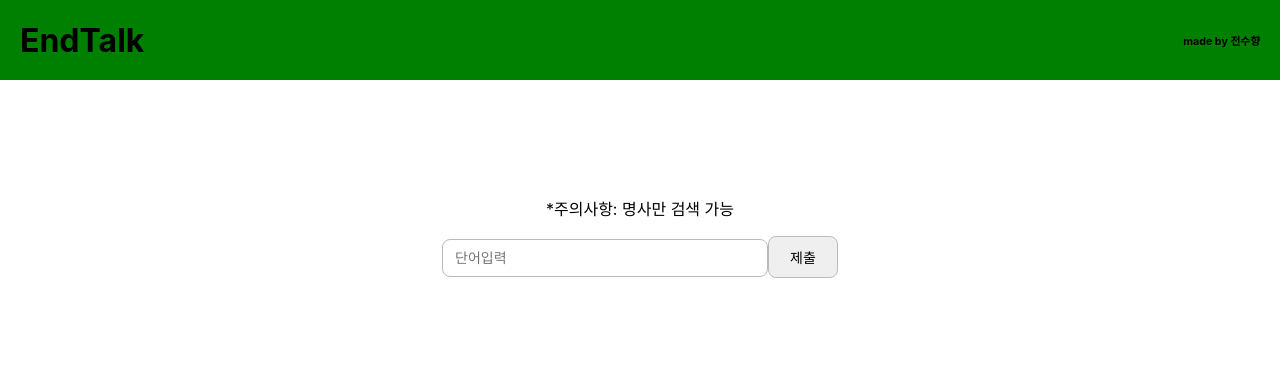
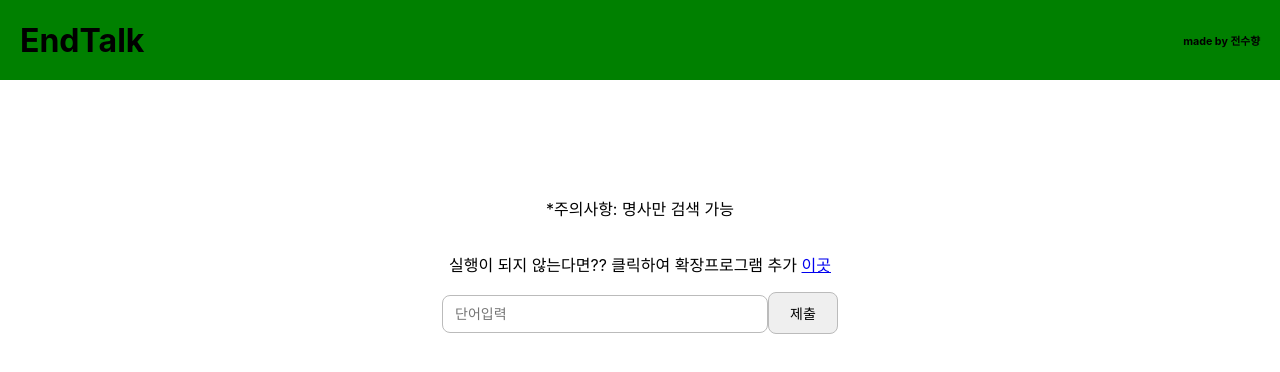
Before and after one commit to soohyang136/wordchain, a React (Create React App) app: page / in a window 1280 px wide. Shown: the top 372 px of the page. Built offline with nearby package versions, Linux system fonts and the light colour scheme.

Commit message:
확장프로그램 path 추가

```diff
--- a/src/components/Precautions.js
+++ b/src/components/Precautions.js
@@ -2,5 +2,9 @@ import React from "react";
 import '../App.css';
 
 export default function Precautions(){
-    return <p className="preca">*주의사항: 명사만 검색 가능</p>;
+    return (<>
+        <p className="preca">*주의사항: 명사만 검색 가능</p>
+        <p>실행이 되지 않는다면?? 클릭하여 확장프로그램 추가 <a href="https://chrome.google.com/webstore/detail/allow-cors-access-control/lhobafahddgcelffkeicbaginigeejlf/related?hl=ko">이곳</a></p>
+        </>
+    )
 }
```
